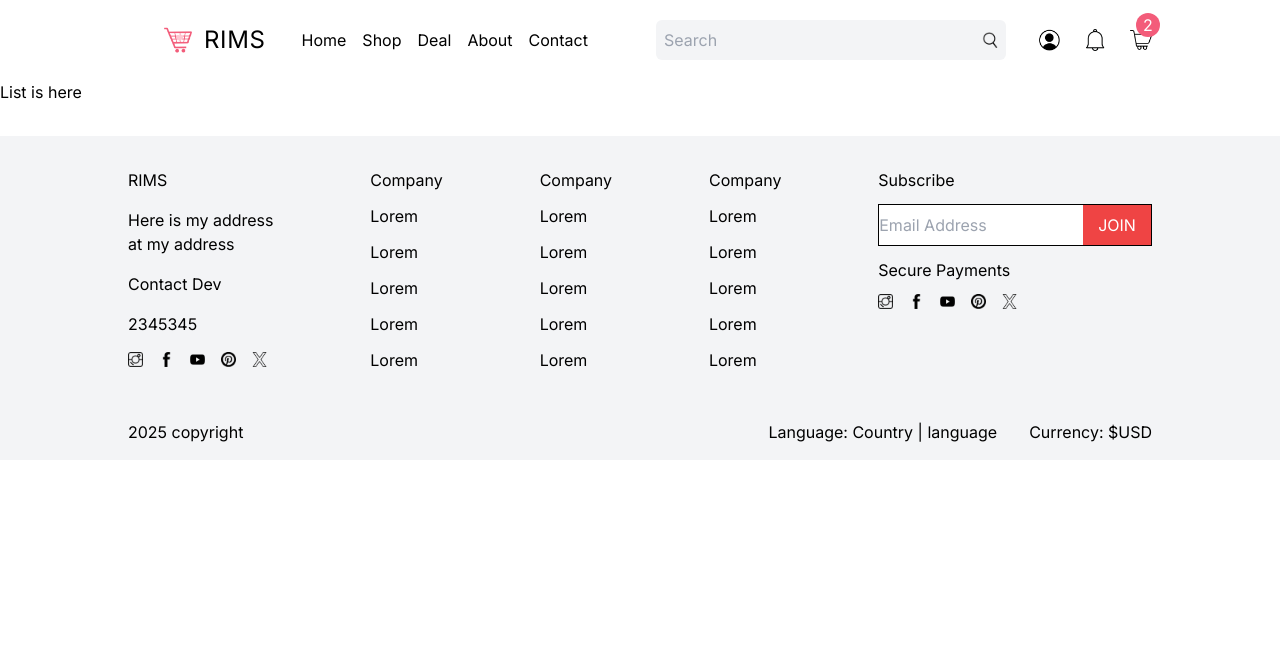
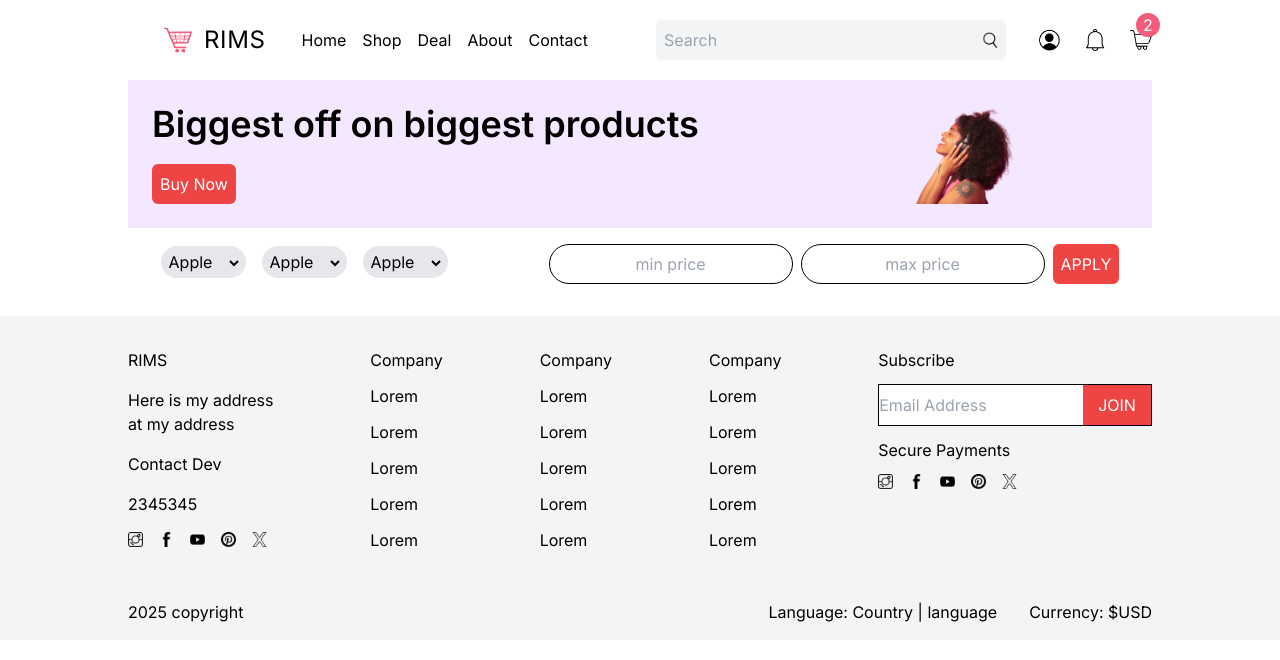
Before and after one commit to cjtech1/rims-commerce, a Next.js app: page /list in a window 1280 px wide. Shown: the top 660 px of the page. Built offline with nearby package versions, Linux system fonts and the light colour scheme.

Commit message:
Listing Started

```diff
--- a/src/app/list/page.tsx
+++ b/src/app/list/page.tsx
@@ -1,5 +1,90 @@
+import Image from "next/image";
+import Link from "next/link";
+
 const ListPage = () => {
-  return <div>List is here</div>;
+  return (
+    <div className="px-4 md:px-8 lg:px-16 xl:px-32 2xl:px-64">
+      {/* CAMPAIGN */}
+      <div className="flex bg-purple-100 p-2 md:p-4 xl:p-6">
+        <div className="w-2/3 flex flex-col gap-2 justify-between">
+          <p className="text-2xl md:text-4xl  font-semibold">
+            Biggest off on biggest products
+          </p>
+          <Link href={""}>
+            <button className="p-1 lg:p-2 md:rounded-md  text-white bg-red-500 rounded-sm">
+              Buy Now
+            </button>
+          </Link>
+        </div>
+        <div className="relative w-1/3 flex justify-center items-center">
+          <Image src="/woman.png" alt="" width={100} height={100} />
+        </div>
+      </div>
+      {/* FILTER */}
+      <div className="flex flex-col lg:flex-row lg:items-center lg:justify-center">
+        <div className="grid grid-cols-3  lg:grid-cols-4  gap-4 mt-3">
+          <div className="p-1 bg-gray-200 rounded-full text-center">
+            <select
+              id=""
+              name=""
+              className="bg-transparent border-none outline-none w-full"
+            >
+              <option value="">Apple</option>
+              <option value="">Banana</option>
+              <option value="">Orange</option>
+              <option value="">Grape</option>
+            </select>
+          </div>
+
+          <div className="p-1 bg-gray-200 rounded-full text-center ">
+            <select
+              id=""
+              name=""
+              className="bg-transparent border-none outline-none w-full"
+            >
+              <option value="">Apple</option>
+              <option value="">Banana</option>
+              <option value="">Orange</option>
+              <option value="">Grape</option>
+            </select>
+          </div>
+          <div className="p-1 bg-gray-200 rounded-full text-center ">
+            <select
+              id=""
+              name=""
+              className="bg-transparent border-none outline-none w-full"
+            >
+              <option value="">Apple</option>
+              <option value="">Banana</option>
+              <option value="">Orange</option>
+              <option value="">Grape</option>
+            </select>
+          </div>
+        </div>
+        <div className="flex gap-2 mt-4">
+          <input
+            type="text"
+            name=""
+            id=""
+            placeholder="min price"
+            className="w-1/2 p-1 bg-transparent rounded-full text-center border border-black"
+          />
+          <input
+            type="text"
+            name=""
+            id=""
+            placeholder="max price"
+            className="w-1/2 p-1 bg-transparent rounded-full text-center border border-black"
+          />
+          <button className="p-1 lg:p-2 md:rounded-md  text-white bg-red-500 rounded-sm">
+            APPLY
+          </button>
+        </div>
+      </div>
+
+      <div></div>
+    </div>
+  );
 };
 
 export default ListPage;
--- a/src/components/Card.tsx
+++ b/src/components/Card.tsx
@@ -12,6 +12,7 @@ type CardProps = {
 
 const Card = ({ title, desc, price, img }: CardProps) => {
   return (
+    <Link href={price != 0 ? "" : "/list"}>
       <div className="bg-white rounded-xl shadow-md overflow-hidden flex flex-col transition-transform hover:scale-105 hover:shadow-lg border border-gray-100">
         <div className="relative w-full aspect-[4/3]">
           <Image
@@ -48,6 +49,7 @@ const Card = ({ title, desc, price, img }: CardProps) => {
           </div>
         </div>
       </div>
+    </Link>
   );
 };
 
--- a/src/components/CartModal.tsx
+++ b/src/components/CartModal.tsx
@@ -9,7 +9,7 @@ const CartModal = () => {
       {cartEmpty ? (
         <div>The cart is empty</div>
       ) : (
-        <div className="flex flex-col gap-2 text-base w-max">
+        <div className="flex flex-col gap-2 text-base w-max bg-white p-4 rounded-md">
           <h1 className="text-xl font-bold">Shopping Cart</h1>
 
           <div className="flex  justify-between items-center">
```
Lines whose indentation alone changed are shown as unchanged.
